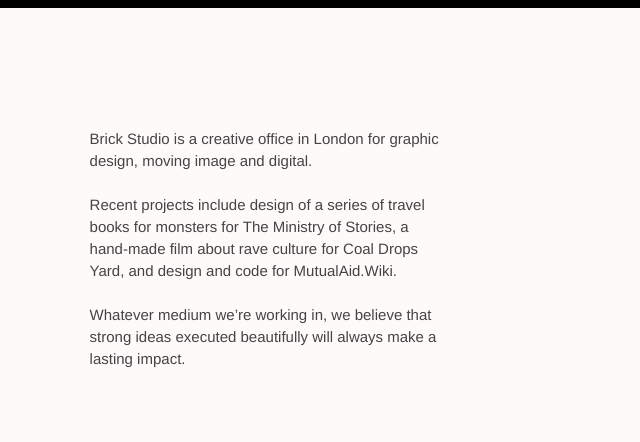
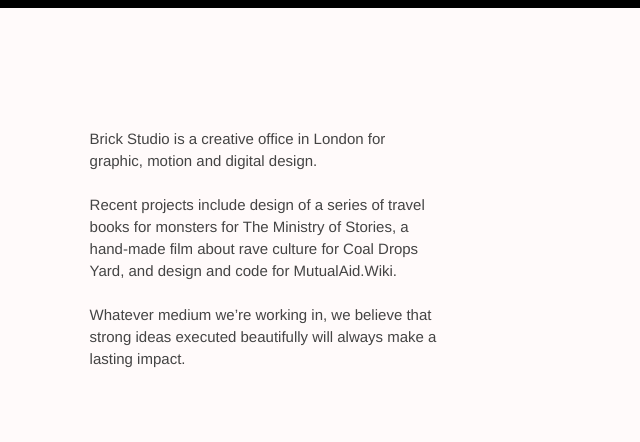
Before and after one commit to edcornish/brick-studio, a plain HTML site: page index.html in a window 1280 px wide. Shown: the part 792-1234 px from the top of the page, 0-640 px from the left. Drawn offline with nearby package versions, Linux system fonts and the light colour scheme; a web font is replaced by a local one.

Commit message:
Update index.html

```diff
--- a/index.html
+++ b/index.html
@@ -56,7 +56,7 @@
 
   	<section class="fullHeight" style="background-color: snow;">
       <div class="about">
-     <h1>Brick Studio is a creative office in London for graphic design, moving image and digital.<br><br>
+     <h1>Brick Studio is a creative office in London for graphic, motion and digital design.<br><br>
      Recent projects include design of a series of travel books for monsters for The Ministry of Stories, a hand-made film about rave culture for Coal Drops Yard, and design and code for MutualAid.Wiki.<br><br>Whatever medium we’re working in, we believe that strong ideas executed beautifully will always make a lasting impact.<br><br></h1>
      <h1>
       <a href="mailto:contact@edcornish.com">Contact</a><br>
```
